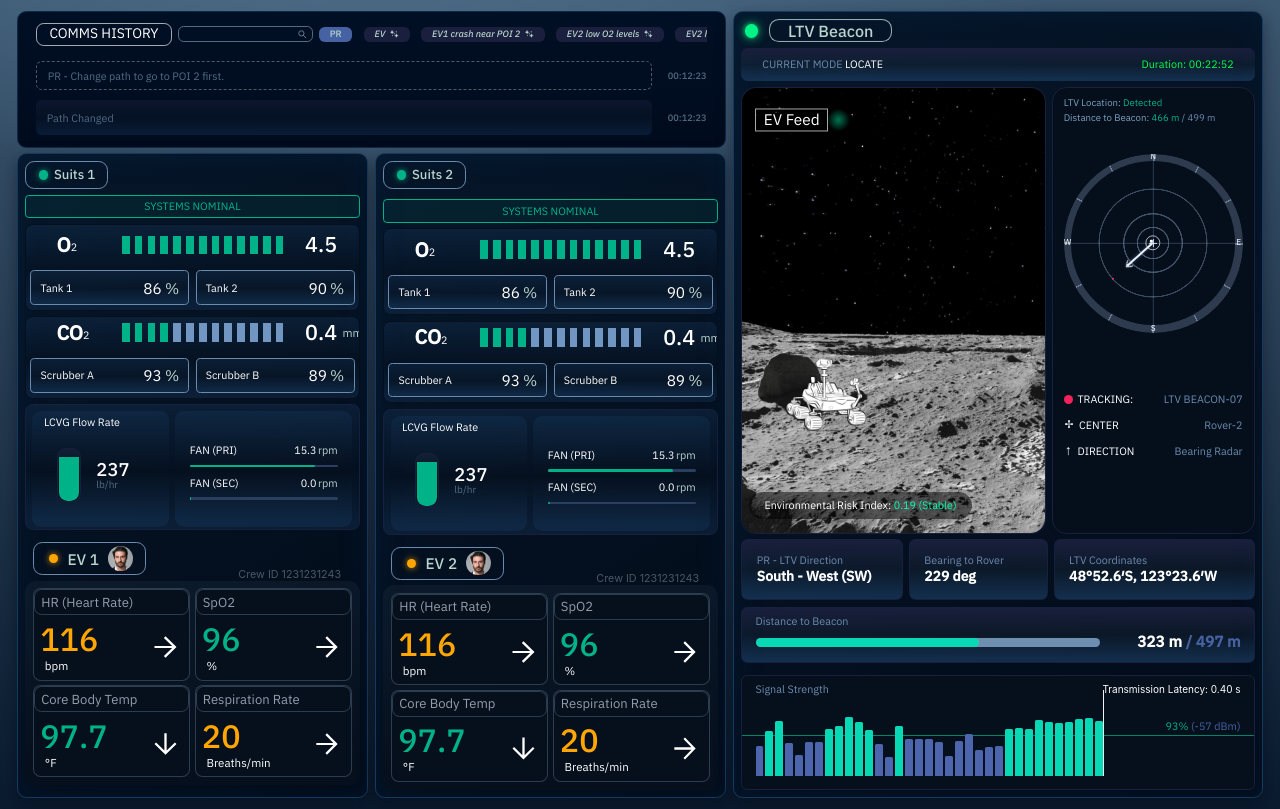
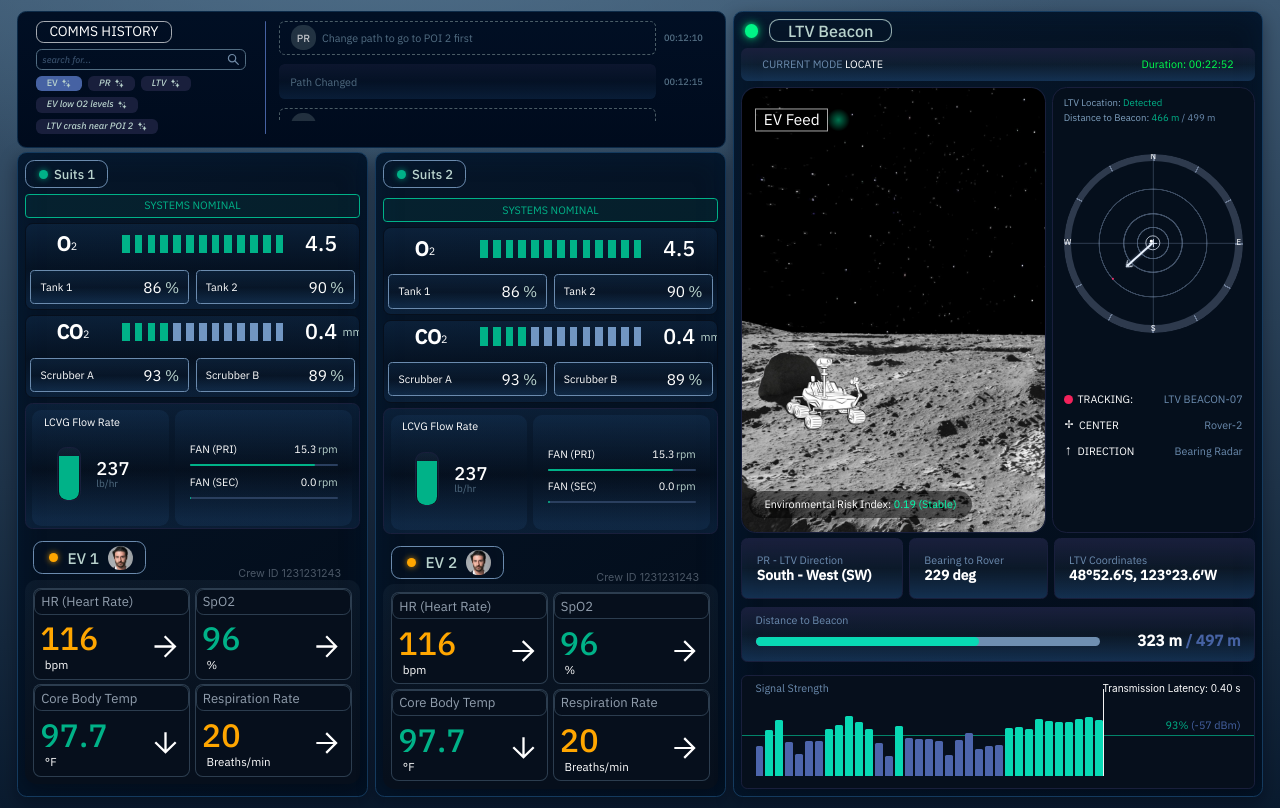
Before and after one commit to RISDxNASA-SUITS/SUITS-26, a React (Vite) app in the folder frontend/: page / in a window 1280 px wide. Built offline with nearby package versions, Linux system fonts and the light colour scheme.

Commit message:
Update COMMS HISTROY

```diff
--- a/frontend/src/pages/dashboard/components/CommsHistory.jsx
+++ b/frontend/src/pages/dashboard/components/CommsHistory.jsx
@@ -2,16 +2,17 @@ import { useMemo, useState } from "react"
 import { commsData } from "../data/dashboardData"
 import starsIcon from "../../../assets/dashboard/stars.svg"
 
+function normalizeText(value) {
+  return value
+    .toLowerCase()
+    .replace(/[^a-z0-9\s]/g, " ")
+    .replace(/\s+/g, " ")
+    .trim()
+}
+
 export function CommsHistory() {
   const [query, setQuery] = useState("")
   const [activeTag, setActiveTag] = useState(commsData.tags[0] ?? "")
-
-  const normalizeText = (value) =>
-    value
-      .toLowerCase()
-      .replace(/[^a-z0-9\s]/g, " ")
-      .replace(/\s+/g, " ")
-      .trim()
 
   const filteredEntries = useMemo(() => {
     const value = normalizeText(query)
@@ -26,14 +27,14 @@ export function CommsHistory() {
 
   return (
     <section className="comms-panel comms-figma">
-      <header className="comms-head">
+      <div className="comms-left">
         <h2 className="comms-title">COMMS HISTORY</h2>
         <form className="comms-search" role="search" onSubmit={(event) => event.preventDefault()}>
           <input
             type="text"
             value={query}
             onChange={(event) => setQuery(event.target.value)}
-            placeholder=""
+            placeholder="search for..."
             aria-label="Search communications"
           />
           <button type="submit" className="comms-search-icon" aria-label="Search">
@@ -53,16 +54,19 @@ export function CommsHistory() {
               onClick={() => setActiveTag(tag)}
             >
               <span>{tag}</span>
-              {index > 0 ? <img className="comms-chip-icon" src={starsIcon} alt="" aria-hidden="true" /> : null}
+              <img className="comms-chip-icon" src={starsIcon} alt="" aria-hidden="true" />
             </button>
           ))}
         </div>
-      </header>
+      </div>
 
       <div className="comms-body">
         {filteredEntries.map((entry, index) => (
-          <div key={`${entry.message}-${entry.time}`} className={`comms-row ${index === 0 ? "figma-first" : "figma-second"}`}>
-            <p>{entry.message}</p>
+          <div key={`${entry.message}-${entry.time}`} className={`comms-row ${entry.badge ? "figma-first" : "figma-second"}`}>
+            <p>
+              {entry.badge && <span className="comms-badge">{entry.badge}</span>}
+              {entry.message}
+            </p>
             <time>{entry.time}</time>
           </div>
         ))}
--- a/frontend/src/pages/dashboard/data/dashboardData.js
+++ b/frontend/src/pages/dashboard/data/dashboardData.js
@@ -1,8 +1,12 @@
 export const commsData = {
-  tags: ["PR", "EV", "EV1 crash near POI 2", "EV2 low O2 levels", "EV2 high heart rate"],
+  tags: ["EV", "PR", "LTV", "EV low O2 levels", "LTV crash near POI 2"],
   entries: [
-    { message: "PR - Change path to go to POI 2 first.", time: "00:12:23" },
-    { message: "Path Changed", time: "00:12:23" },
+    { message: "Change path to go to POI 2 first", time: "00:12:10", badge: "PR" },
+    { message: "Path Changed", time: "00:12:15" },
+    { message: "Check my heart rate. I fell", time: "00:12:23", badge: "EV" },
+    { message: "Updated Hazard Information", time: "00:12:34" },
+    { message: "Sudden stop.", time: "00:12:42", badge: "LTV" },
+    { message: "Initiated Repair Protocol.", time: "00:12:45" },
   ],
 }
 
--- a/frontend/src/pages/dashboard/styles/comms.css
+++ b/frontend/src/pages/dashboard/styles/comms.css
@@ -11,13 +11,30 @@
   padding: 11px 23px 16px;
   background: linear-gradient(180deg, #010f24 0%, #000b1d 100%);
   font-family: "IBM Plex Sans", "Rajdhani", sans-serif;
+  position: relative;
+  display: flex;
+  align-items: flex-start;
+  gap: 12px;
 }
 
-.comms-head {
-  height: 36px;
+.comms-figma::before {
+  content: "";
+  position: absolute;
+  left: calc(34% + 9px);
+  top: 11px;
+  bottom: 16px;
+  width: 1.5px;
+  background: var(--Moon-Blue, #4662a3);
+  border-radius: 2px;
+  pointer-events: none;
+}
+
+.comms-left {
+  flex: 0 0 34%;
   display: flex;
-  align-items: center;
+  flex-direction: column;
   gap: 8px;
+  min-width: 0;
 }
 
 .comms-title {
@@ -38,8 +55,8 @@
 
 .comms-search {
   position: relative;
-  width: 175px;
-  height: 21px;
+  width: 92%;
+  height: 27px;
   border: 1px solid #526d82;
   border-radius: 7.5px;
   background: transparent;
@@ -60,7 +77,13 @@
 }
 
 .comms-search input::placeholder {
-  color: #6f89a5;
+  color: #6b8bae;
+  font-family: "IBM Plex Sans", sans-serif;
+  font-size: 12px;
+  font-style: italic;
+  font-weight: 500;
+  line-height: normal;
+  opacity: 0.5;
 }
 
 .comms-search-icon {
@@ -74,16 +97,16 @@
   border-radius: 4px;
   cursor: pointer;
   color: #6f89a5;
-  width: 17px;
-  height: 17px;
+  width: 22px;
+  height: 22px;
   display: inline-flex;
   align-items: center;
   justify-content: center;
 }
 
 .comms-search-icon svg {
-  width: 17px;
-  height: 17px;
+  width: 22px;
+  height: 22px;
 }
 
 .comms-search-icon:hover {
@@ -91,25 +114,10 @@
 }
 
 .comms-tags {
-  min-width: 0;
   display: flex;
   align-items: center;
-  gap: 15px;
-  flex: 1;
-  overflow-x: auto;
-  overflow-y: hidden;
-  white-space: nowrap;
-  scrollbar-width: thin;
-  scrollbar-color: rgba(82, 109, 130, 0.8) transparent;
-}
-
-.comms-tags::-webkit-scrollbar {
-  height: 6px;
-}
-
-.comms-tags::-webkit-scrollbar-thumb {
-  background: rgba(82, 109, 130, 0.8);
-  border-radius: 999px;
+  gap: 8px;
+  flex-wrap: wrap;
 }
 
 .comms-tag {
@@ -121,8 +129,6 @@
   align-items: center;
   gap: 6px;
   padding: 0 14px;
-  font-size: 12px;
-  font-weight: 500;
   white-space: nowrap;
   font-style: italic;
   border: 0;
@@ -159,16 +165,43 @@
 }
 
 .comms-body {
-  margin-top: 16px;
+  flex: 1;
+  min-width: 0;
+  padding-left: 8px;
+  padding-right: 14px;
   display: grid;
+  align-content: start;
   gap: 12px;
+  max-height: 130px;
+  overflow-y: auto;
+  scrollbar-width: thin;
+  scrollbar-color: rgba(82, 109, 130, 0.5) transparent;
 }
 
 .comms-row {
   display: grid;
-  grid-template-columns: 1fr auto;
+  grid-template-columns: minmax(0, 1fr) auto;
   align-items: center;
-  column-gap: 14px;
+  column-gap: 10px;
+}
+
+.comms-badge {
+  display: inline-flex;
+  align-items: center;
+  justify-content: center;
+  width: 32px;
+  height: 32px;
+  border-radius: 15px;
+  background: rgba(185, 211, 205, 0.25);
+  font-family: "IBM Plex Sans", sans-serif;
+  font-size: 13.5px;
+  font-weight: 500;
+  font-style: normal;
+  color: #ffffff;
+  opacity: 0.75;
+  flex-shrink: 0;
+  margin-right: 8px;
+  vertical-align: middle;
 }
 
 .comms-row p {
@@ -189,18 +222,24 @@
 }
 
 .comms-row.figma-first {
-  min-height: 40px;
-  grid-template-columns: minmax(0, 1fr) 51px;
-  column-gap: 20px;
+  min-height: 44.895px;
+  grid-template-columns: minmax(0, 1fr) 42px;
+  column-gap: 10px;
 }
 
 .comms-row.figma-first p {
-  height: 38px;
+  height: 44.895px;
   border: 1px dashed rgba(185, 211, 205, 0.4);
   border-radius: 7.5px;
   padding: 0 14px;
   display: flex;
   align-items: center;
+}
+
+.comms-row.figma-second {
+  min-height: 44.895px;
+  grid-template-columns: minmax(0, 1fr) 42px;
+  column-gap: 10px;
 }
 
 .comms-row.figma-second p {
@@ -211,12 +250,6 @@
   align-items: center;
   position: relative;
   overflow: hidden;
-}
-
-.comms-row.figma-second {
-  min-height: 44.895px;
-  grid-template-columns: minmax(0, 1fr) 51px;
-  column-gap: 20px;
 }
 
 .comms-row.figma-second p::before {
```
